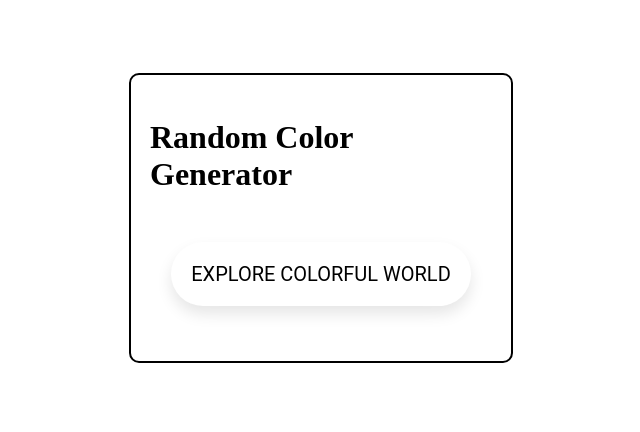
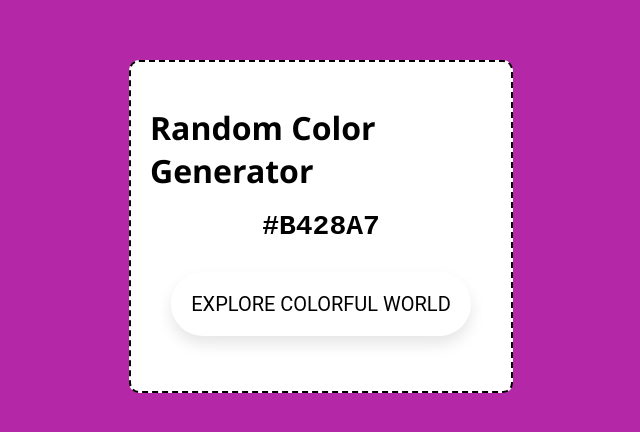
Before and after one commit to OmThakkar/RandomColorGenerator, a plain HTML site: page index.html in a window 1280 px wide. Shown: the part 106-538 px from the top of the page, without its empty margins (319-959 px from the left). Drawn offline with Linux system fonts and the light colour scheme.

Commit message:
completed the project initially with hex values

```diff
--- a/brain.js
+++ b/brain.js
@@ -0,0 +1,10 @@
+const bgcolor = () =>{
+    const randomnumber = Math.floor(Math.random() * 16777215);
+    const randomcode = "#" +  randomnumber.toString(16);
+    document.body.style.backgroundColor = randomcode;
+    document.getElementById("colorcode").innerText = randomcode;
+}
+
+document.getElementById("btn").addEventListener("click", bgcolor)
+
+bgcolor();
--- a/index.html
+++ b/index.html
@@ -1,6 +1,7 @@
 <!DOCTYPE html>
 <html lang="en">
 <head>
+    <link href="android-chrome-512x512.png" rel="icon" type="image/x-icon" />
     <meta charset="UTF-8">
     <meta http-equiv="X-UA-Compatible" content="IE=edge">
     <meta name="viewport" content="width=device-width, initial-scale=1.0">
@@ -10,9 +11,10 @@
 <body>
     <div class="container">
         <h1>Random Color Generator</h1>
-        <div class="btn">Explore Colorful World</div>
+        <h2 id="colorcode"></h2>
+        <div id="btn">Explore Colorful World</div>
     </div>
-    <script src="main.js">
+    <script src="brain.js">
 
     </script>
 
--- a/main.css
+++ b/main.css
@@ -4,19 +4,21 @@
     box-sizing: border-box;
 }
 
-.body{
-    font-family: system-ui, -apple-system, BlinkMacSystemFont, 'Segoe UI', Roboto, Oxygen, Ubuntu, Cantarell, 'Open Sans', 'Helvetica Neue', sans-serif;
+body{
+    font-family: 'Segoe UI', Roboto, Oxygen, Ubuntu, Cantarell, 'Open Sans', 'Helvetica Neue', sans-serif;
+    background-color: blue;
 }
 
 .container{
-    border: solid 2px black;
+    border: dashed 2px black;
+    background-color: white;
     border-radius: 10px;
     display: flex;
     align-content: center;
     align-items: center;
     justify-content: center;
     flex-direction: column;
-    margin: 14% 35%;
+    margin: 13% 35%;
     padding: 25px 0px;
 }
 
@@ -24,7 +26,8 @@
     padding: 5%;
 }
 
-.btn{
+
+#btn{
     font-family: Roboto;
     text-transform: uppercase;
     background-color: white;
@@ -36,8 +39,14 @@
     box-shadow: 0px 8px 15px rgba(0, 0, 0, 0.1);
 }
 
-.btn:hover{
+#btn:hover{
     background-color: rgb(0, 108, 250);
     color: white;
     cursor: pointer;
 }
+
+#colorcode{
+    font-family: monospace;
+    font-size: 28px;
+    text-transform: uppercase;
+}
```
